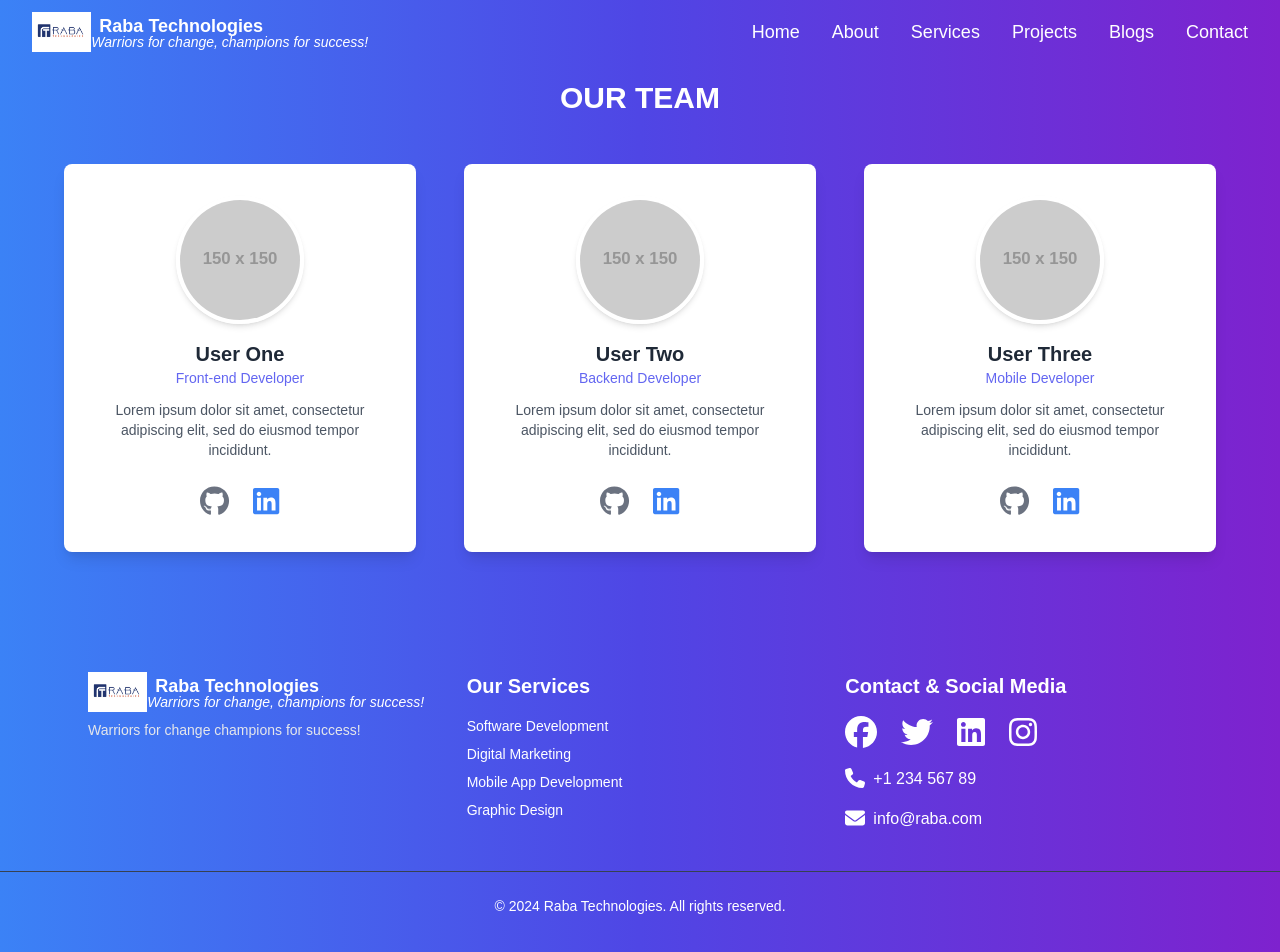
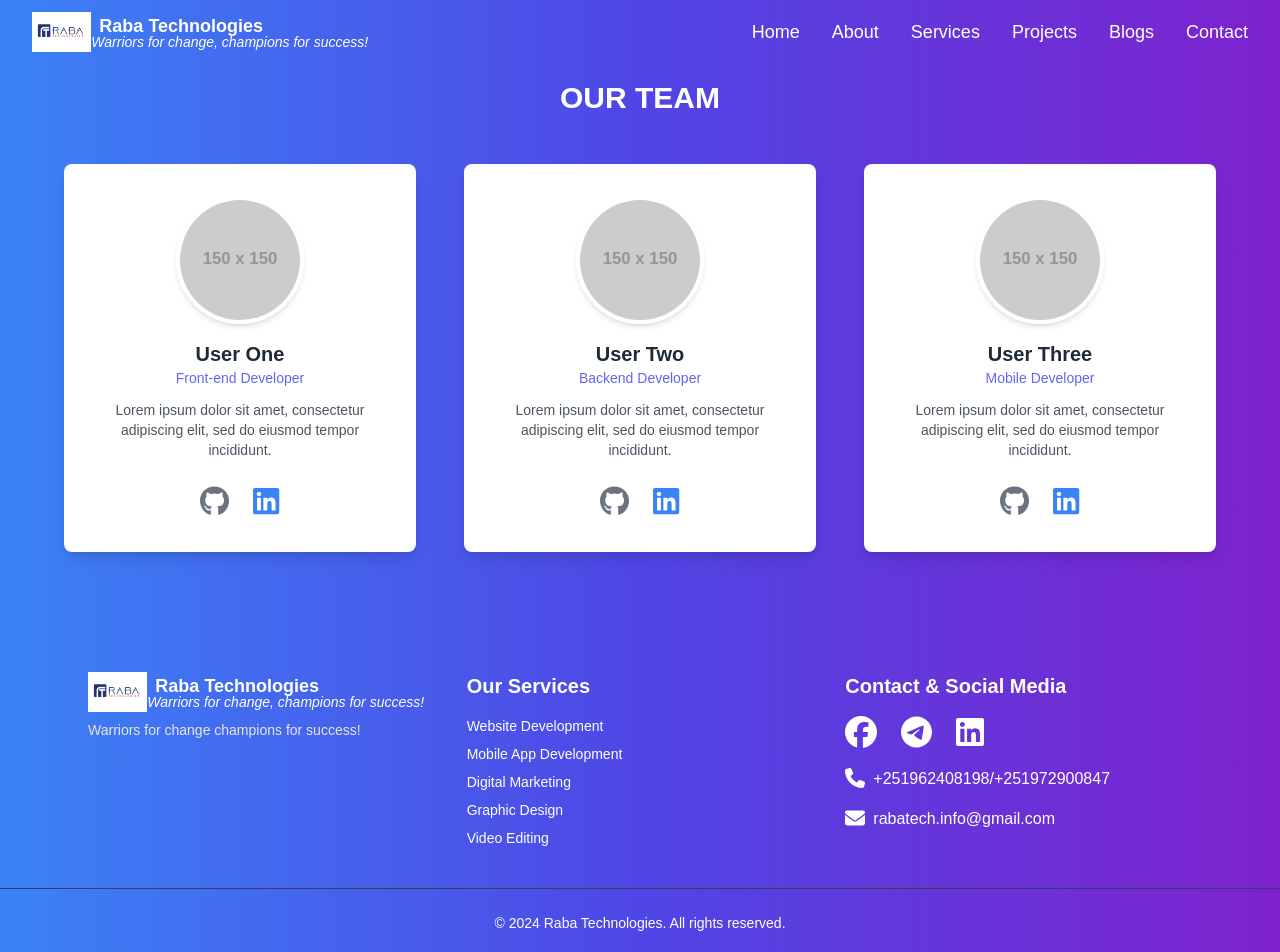
Before and after one commit to injifannoo/RabaWebsite, a React (Vite) app: page /teams in a window 1280 px wide. Shown: the top 952 px of the page. Built offline with nearby package versions, Linux system fonts and the light colour scheme.

Commit message:
small updates

```diff
--- a/package.json
+++ b/package.json
@@ -4,7 +4,7 @@
   "version": "0.0.0",
   "type": "module",
   "scripts": {
-    "dev": "vite",
+    "dev": "concurrently \"npm run dev --prefix Backend\" \"vite\"",
     "build": "vite build",
     "lint": "eslint .",
     "preview": "vite preview"
@@ -28,6 +28,7 @@
     "@types/react-dom": "^18.3.1",
     "@vitejs/plugin-react": "^4.3.3",
     "autoprefixer": "^10.4.20",
+    "concurrently": "^9.1.0",
     "eslint": "^9.13.0",
     "eslint-plugin-react": "^7.37.2",
     "eslint-plugin-react-hooks": "^5.0.0",
--- a/src/components/Footer.jsx
+++ b/src/components/Footer.jsx
@@ -1,7 +1,7 @@
 // src/components/Footer.jsx
 import React from "react";
 import { FontAwesomeIcon } from "@fortawesome/react-fontawesome";
-import { faFacebook, faTwitter, faLinkedin, faInstagram } from "@fortawesome/free-brands-svg-icons";
+import { faFacebook, faTelegram, faLinkedin,  } from "@fortawesome/free-brands-svg-icons";
 import { faPhone, faEnvelope } from "@fortawesome/free-solid-svg-icons";
 import Logo from "./logo";
 
@@ -21,10 +21,12 @@ const Footer = () => {
         <div className="flex flex-col items-center md:items-start">
           <h3 className="text-xl font-semibold mb-4">Our Services</h3>
           <ul className="space-y-2">
-            <li className="text-sm hover:text-indigo-200">Software Development</li>
+            <li className="text-sm hover:text-indigo-200">Website Development</li>
+            <li className="text-sm hover:text-indigo-200">Mobile App Development</li>
             <li className="text-sm hover:text-indigo-200">Digital Marketing</li>
-            <li className="text-sm hover:text-indigo-200">Mobile App Development</li>
             <li className="text-sm hover:text-indigo-200">Graphic Design</li>
+            <li className="text-sm hover:text-indigo-200">Video Editing</li>
+
           </ul>
         </div>
 
@@ -32,31 +34,30 @@ const Footer = () => {
         <div className="flex flex-col items-center md:items-start">
           <h3 className="text-xl font-semibold mb-4">Contact & Social Media</h3>
           <div className="flex space-x-6 mb-4">
-            <a href="https://www.facebook.com" target="_blank" rel="noopener noreferrer" className="text-white hover:text-blue-500">
+            <a href="https://www.facebook.com/rabatechnologies" target="_blank" rel="noopener noreferrer" className="text-white hover:text-blue-500">
               <FontAwesomeIcon icon={faFacebook} size="2x" />
             </a>
-            <a href="https://twitter.com" target="_blank" rel="noopener noreferrer" className="text-white hover:text-blue-400">
-              <FontAwesomeIcon icon={faTwitter} size="2x" />
+            <a href="https://t.me/rabatechnologies" target="_blank" rel="noopener noreferrer" className="text-white hover:text-blue-400">
+              <FontAwesomeIcon icon={faTelegram} size="2x" />
             </a>
-            <a href="https://www.linkedin.com" target="_blank" rel="noopener noreferrer" className="text-white hover:text-blue-700">
+            <a href="https://www.linkedin.com/company/rabatechnologies" target="_blank" rel="noopener noreferrer" className="text-white hover:text-blue-700">
               <FontAwesomeIcon icon={faLinkedin} size="2x" />
             </a>
-            <a href="https://www.instagram.com" target="_blank" rel="noopener noreferrer" className="text-white hover:text-pink-400">
-              <FontAwesomeIcon icon={faInstagram} size="2x" />
-            </a>
+
           </div>
           <div className="flex space-x-6 mb-4">
             <a href="tel:+123456789" className="text-white hover:text-gray-300">
               <FontAwesomeIcon icon={faPhone} size="lg" />
-              <span className="ml-2">+1 234 567 89</span>
+              <span className="ml-2">+251962408198/+251972900847</span>
             </a>
           </div>
           <div className="flex space-x-6">
             <a href="mailto:info@raba.com" className="text-white hover:text-gray-300">
               <FontAwesomeIcon icon={faEnvelope} size="lg" />
-              <span className="ml-2">info@raba.com</span>
+              <span className="ml-2">rabatech.info@gmail.com</span>
             </a>
           </div>
+
         </div>
       </div>
 
```
Also changed, not shown: 1 other file (tests, documents, lock files or other folders).
